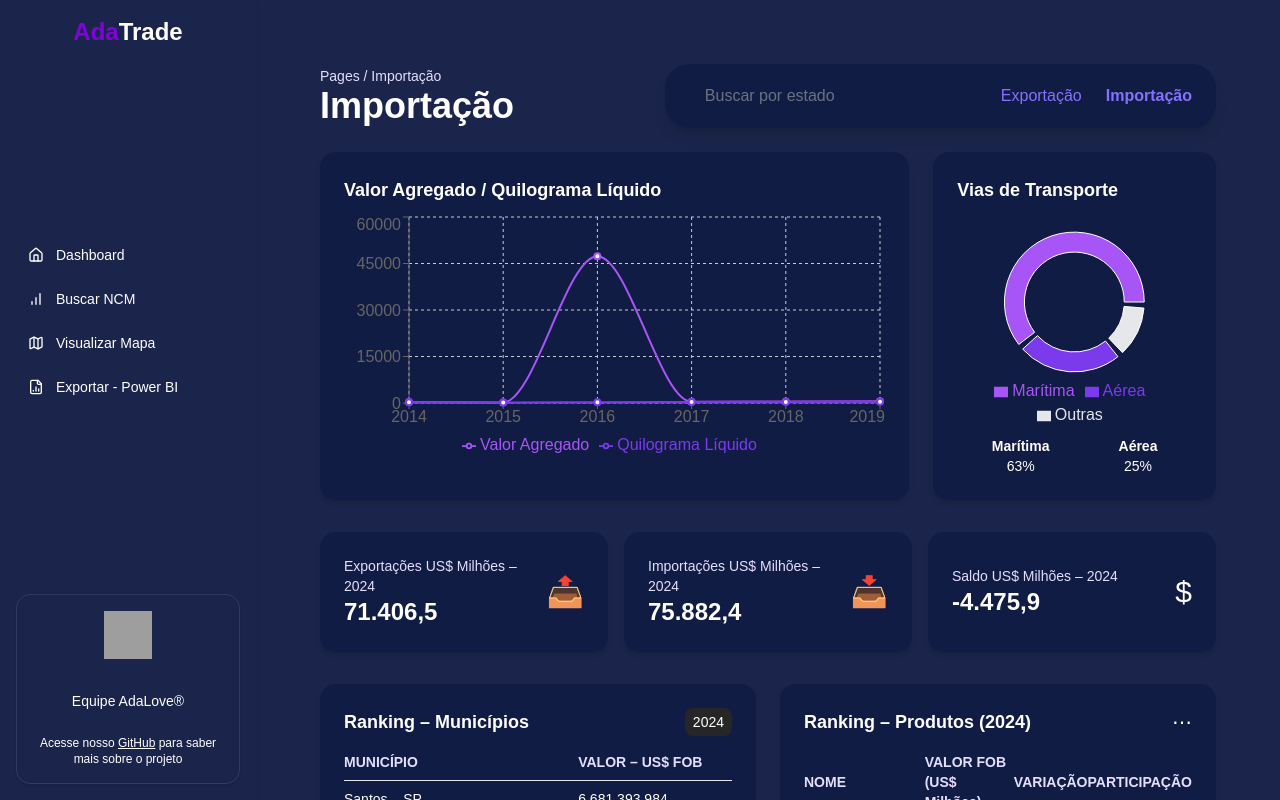
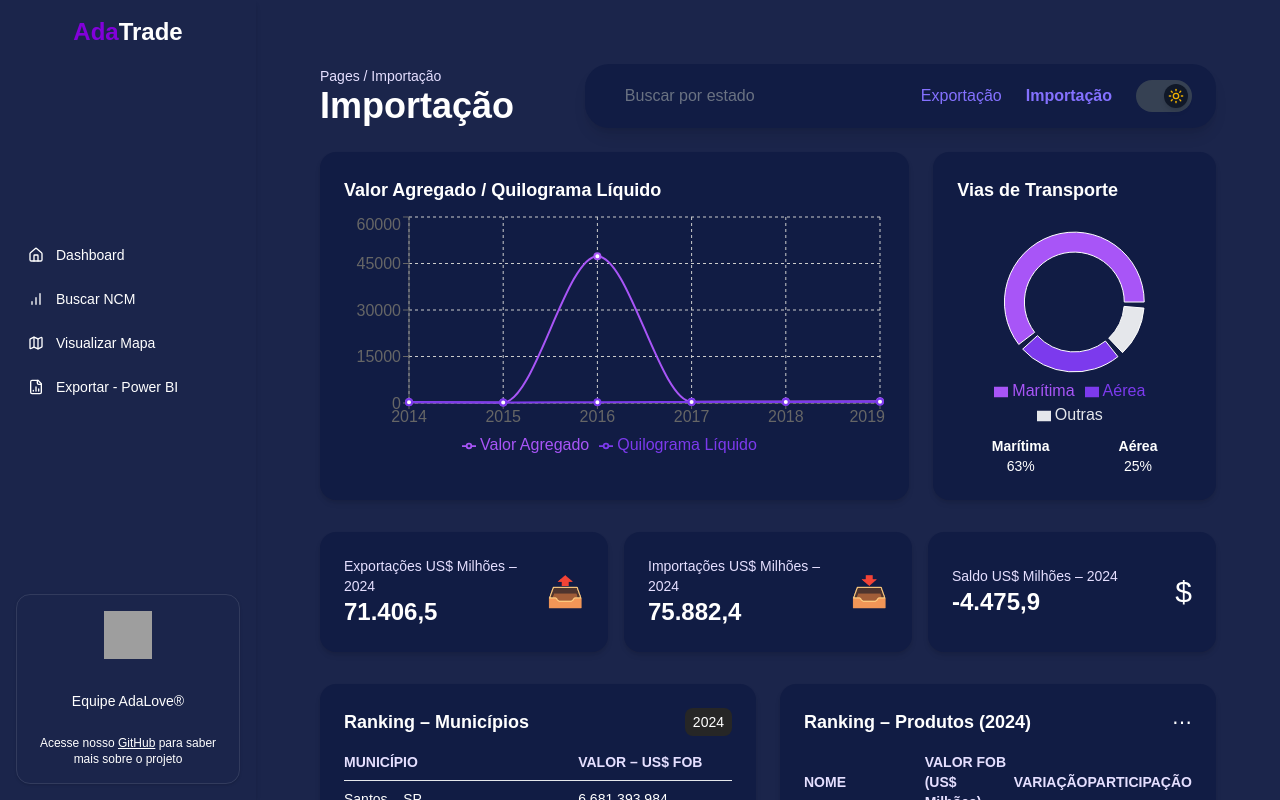
Before and after one commit to equipeAdalove/Front-API-SEMESTRE3, a React (Vite) app: page /importacao in a window 1280 px wide. Built offline with nearby package versions, Linux system fonts and the light colour scheme; grey boxes are pictures that could not be loaded.

Commit message:
:sparkles: feat: Adicionando o Theme Switcher nas paginas BuscarNcm.tsx, DashboardInit.tsx, ImportacaoPage.tsx.

```diff
--- a/src/pages/DashboardInit.tsx
+++ b/src/pages/DashboardInit.tsx
@@ -3,6 +3,8 @@ import { useNavigate } from "react-router-dom";
 import LineChartComponent from "@/components/charts/LineChartComponent";
 import InfoCard from "@/components/cards/InfoCard";
 import RankingTable from "@/components/tables/RankingTable";
+import ThemeSwitcher from "@/components/theme-provider/ButtonThemeSwitcher"; // ajuste o caminho se necessário
+
 
 export default function DashboardInit() {
   const navigate = useNavigate();
@@ -54,6 +56,7 @@ export default function DashboardInit() {
             >
               Exportação
             </button>
+            <ThemeSwitcher />
           </div>
         </div>
 
--- a/src/pages/ImportacaoPage.tsx
+++ b/src/pages/ImportacaoPage.tsx
@@ -5,6 +5,7 @@ import InfoCard from "@/components/cards/InfoCard";
 import PieChartComponent from "@/components/charts/PieChartComponent";
 import RankingTableMunicipios from "@/components/tables/RankingTableMunicipios";
 import RankingTableProdutos from "@/components/tables/RankingTableProdutos";
+import ThemeSwitcher from "@/components/theme-provider/ButtonThemeSwitcher";
 
 export default function ImportacaoPage() {
   const navigate = useNavigate();
@@ -58,6 +59,7 @@ export default function ImportacaoPage() {
             >
               Importação
             </button>
+            <ThemeSwitcher />
           </div>
         </div>
 
```
